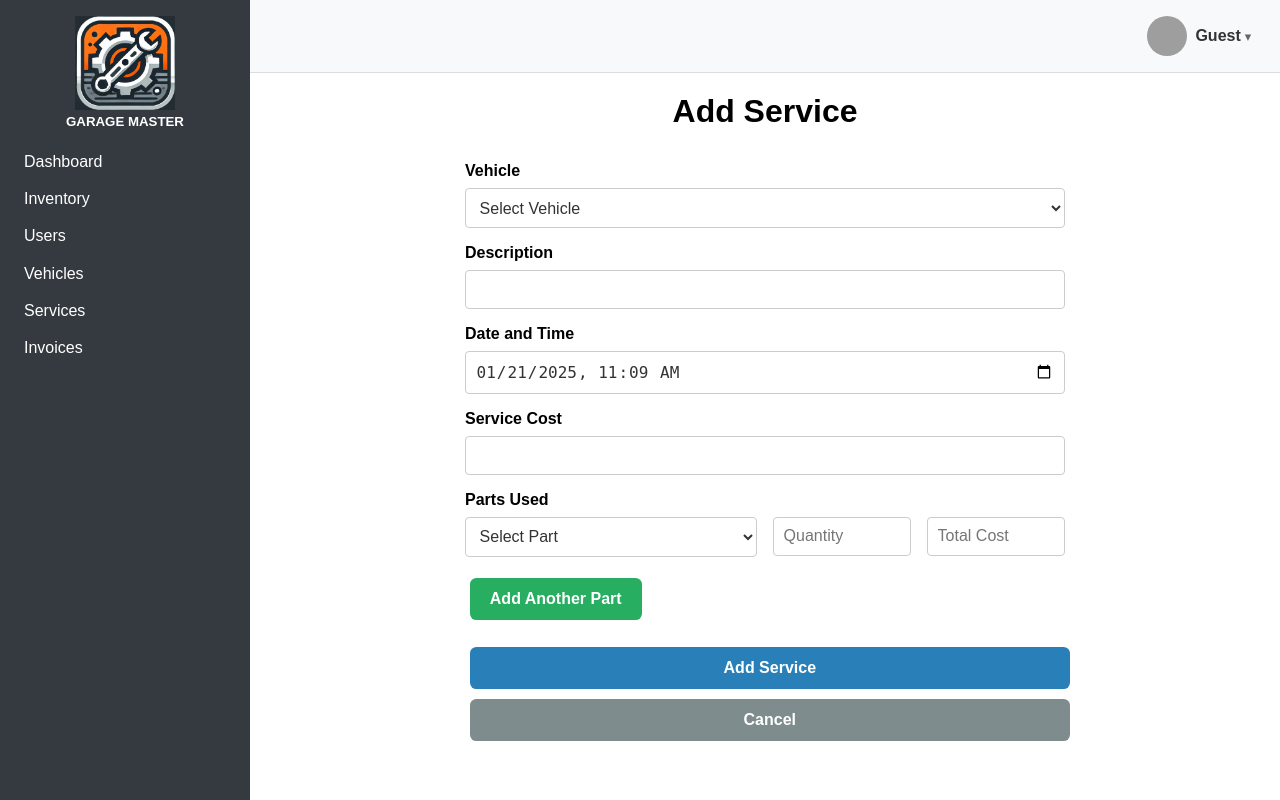
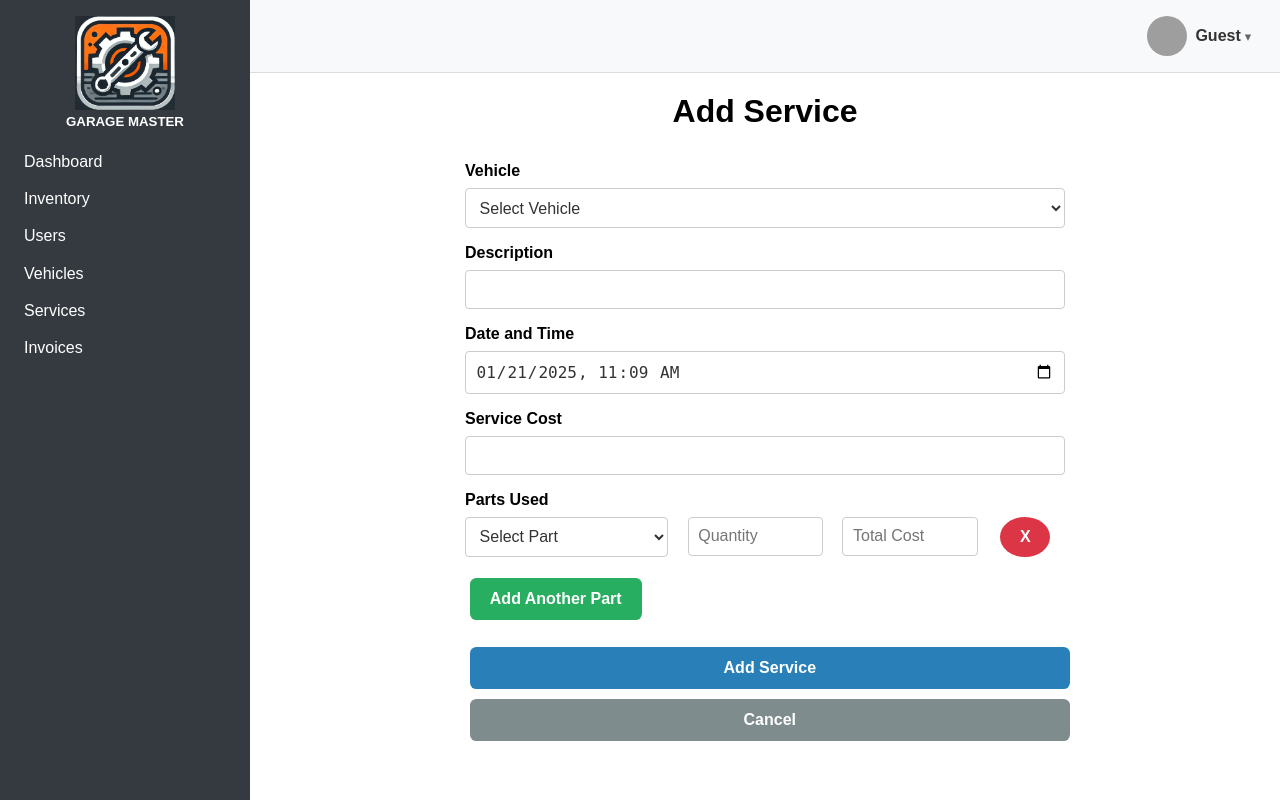
Before and after one commit to karolgacon/CarGarageManagementSystem, a PHP site: template data/views/service_add.php in a window 1280 px wide. Run offline with PHP 8.4, Linux system fonts and the light colour scheme; the template is opened without the code that fills it, so the values that code supplies are empty; the visitor is signed in with stand-in values (Sample User, id 1); grey boxes are pictures that could not be loaded.

Commit message:
Added posibility to remove part while adding service

```diff
--- a/data/css/pure.css
+++ b/data/css/pure.css
@@ -47,13 +47,32 @@ h1, h2, h3, h4, h5 {
     display: flex;
     flex-wrap: wrap;
     margin: -0.5rem;
+    /*align-items: center;*/
+    gap: 0.2rem; /* Dodanie odstępów między elementami */
 }
+
+.col-md-1,
+.col-md-2,
 .col-md-3,
 .col-md-4,
+.col-md-5,
 .col-md-6,
 .col-md-12 {
     padding: 0.5rem;
 }
+
+.col-md-5 {
+    flex: 3; /* Proporcje szerokości kolumn */
+}
+
+.col-md-2{
+    flex: 2;
+}
+
+.col-md-1{
+    flex: 1;
+}
+
 
 /* Dla szerokości >= 768px (tablet i wyżej) */
 @media (min-width: 768px) {
@@ -533,3 +552,23 @@ form.needs-validation textarea:valid {
         display: none;
     }
 }
+
+.remove-part {
+    margin-left: 0.2rem; /* Odstęp od sąsiednich elementów */
+    display: flex;
+    align-items: center;
+    justify-content: center;
+    width: 30px;
+    height: 30px;
+    border-radius: 50%;
+    padding: 0;
+    border: none;
+    background-color: #dc3545;
+    color: #fff;
+    font-size: 16px;
+    cursor: pointer;
+}
+
+.remove-part:hover {
+    background-color: #c82333;
+}
--- a/data/js/services.js
+++ b/data/js/services.js
@@ -13,12 +13,14 @@ document.addEventListener('input', (event) => {
 });
 
 let partIndex = 1;
+
+// Dodawanie nowej części
 document.getElementById('add-part').addEventListener('click', () => {
     const container = document.getElementById('parts-container');
     const row = document.createElement('div');
-    row.className = 'row mb-2';
+    row.className = 'row mb-2 align-items-center';
     row.innerHTML = `
-        <div class="col-md-6">
+        <div class="col-md-5">
             <select name="parts[${partIndex}][part_id]" class="form-select part-select" data-index="${partIndex}" required>
                 <option value="">Select Part</option>
                 <?php foreach ($inventory as $part): ?>
@@ -28,13 +30,25 @@ document.getElementById('add-part').addEventListener('click', () => {
                 <?php endforeach; ?>
             </select>
         </div>
-        <div class="col-md-3">
+        <div class="col-md-2">
             <input type="number" name="parts[${partIndex}][quantity]" class="form-control quantity-input" data-index="${partIndex}" placeholder="Quantity" required>
         </div>
-        <div class="col-md-3">
+        <div class="col-md-2">
             <input type="text" class="form-control total-cost-display" data-index="${partIndex}" placeholder="Total Cost" readonly>
+        </div>
+        <div class="col-md-1">
+            <button type="button" class="remove-part btn btn-sm btn-danger" data-index="${partIndex}">X</button>
         </div>
     `;
     container.appendChild(row);
     partIndex++;
 });
+
+// Usuwanie wiersza
+document.getElementById('parts-container').addEventListener('click', (event) => {
+    if (event.target.classList.contains('remove-part')) {
+        const button = event.target;
+        const row = button.closest('.row');
+        row.remove();
+    }
+});
--- a/data/views/service_add.php
+++ b/data/views/service_add.php
@@ -41,7 +41,7 @@
         <div id="parts-container" class="mb-3">
             <label class="form-label">Parts Used</label>
             <div class="row mb-2">
-                <div class="col-md-6">
+                <div class="col-md-5">
                     <select name="parts[0][part_id]" class="form-select part-select" data-index="0" required>
                         <option value="">Select Part</option>
                         <?php foreach ($inventory as $part): ?>
@@ -51,11 +51,14 @@
                         <?php endforeach; ?>
                     </select>
                 </div>
-                <div class="col-md-3">
+                <div class="col-md-2">
                     <input type="number" name="parts[0][quantity]" class="form-control quantity-input" data-index="0" placeholder="Quantity" required>
                 </div>
-                <div class="col-md-3">
+                <div class="col-md-2">
                     <input type="text" class="form-control total-cost-display" data-index="0" placeholder="Total Cost" readonly>
+                </div>
+                <div class="col-md-1">
+                    <button type="button" class="remove-part btn btn-sm btn-danger" data-index="0">X</button>
                 </div>
             </div>
         </div>
```
